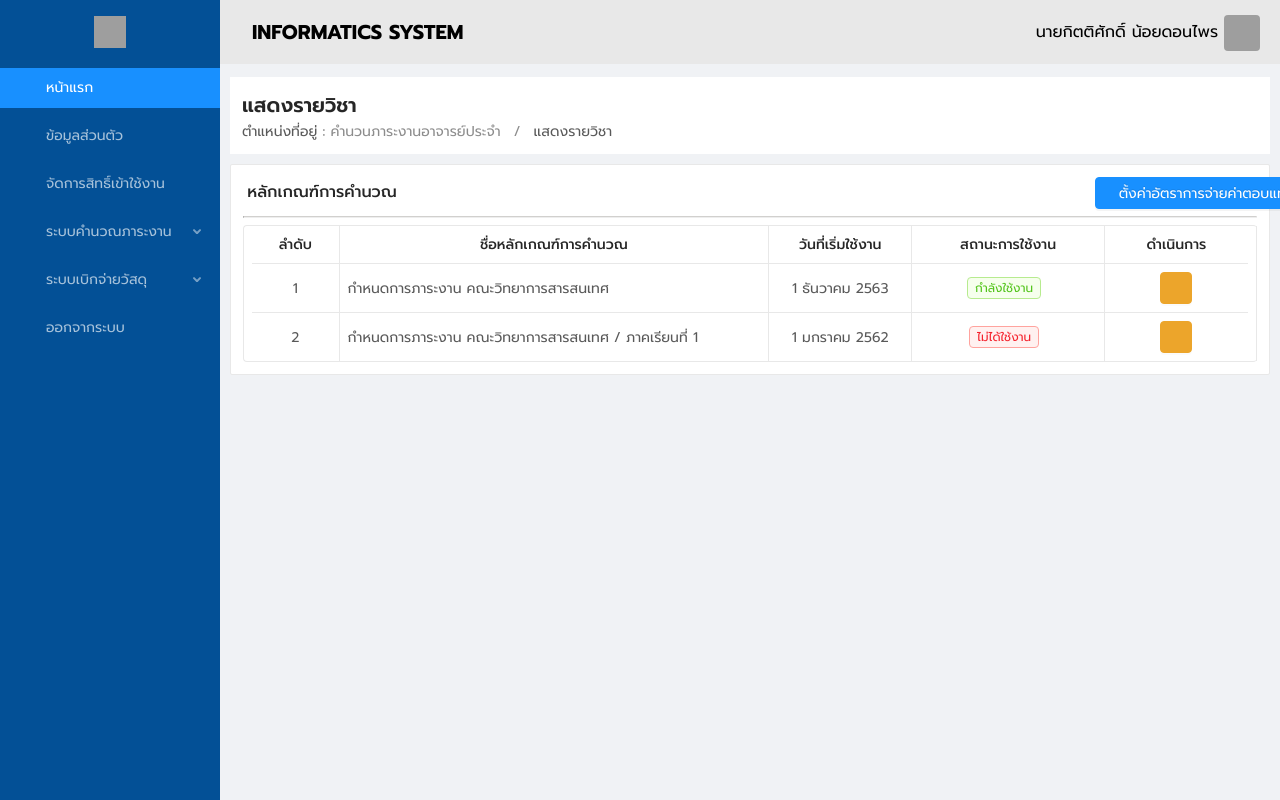
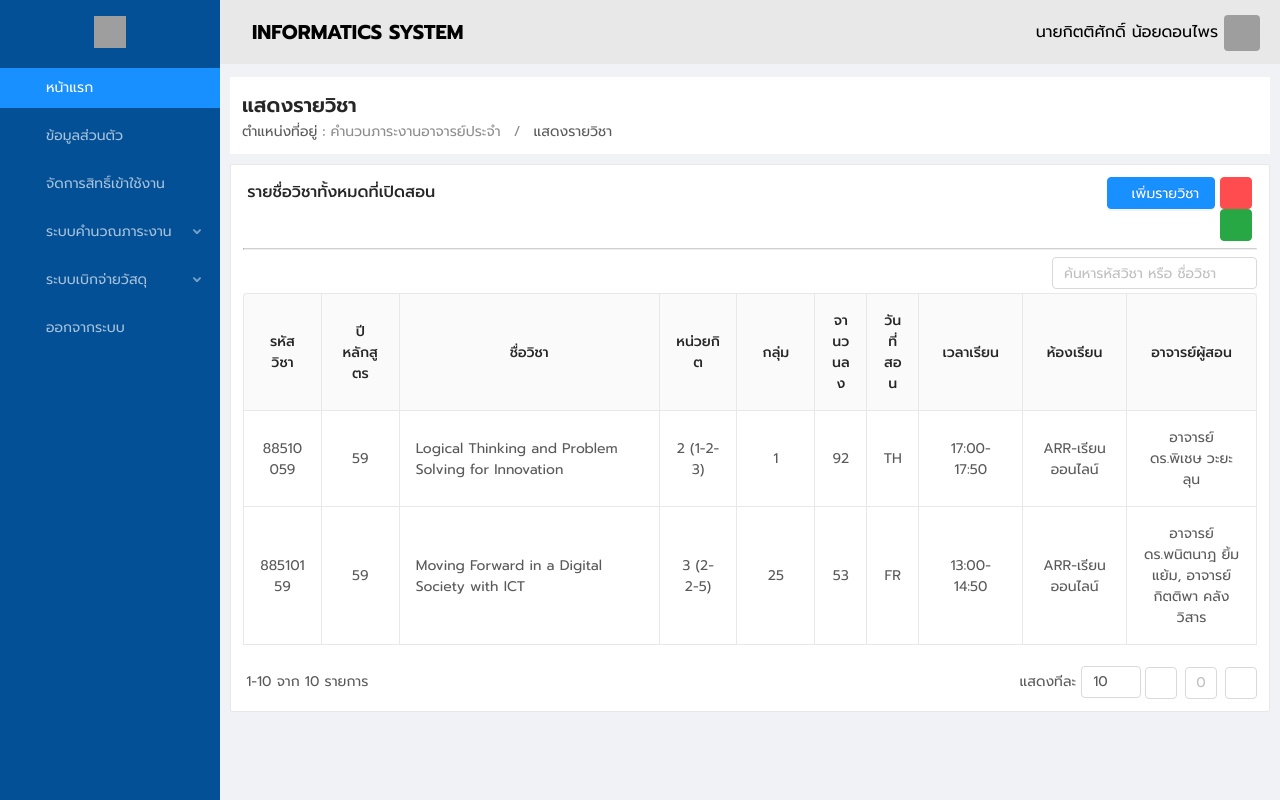
Before and after one commit to kittisak-n/Informatics_System, a Vue app: page /calculator/Show_course in a window 1280 px wide. Built offline with nearby package versions, Linux system fonts and the light colour scheme; grey boxes are pictures that could not be loaded.

Commit message:
upload file

```diff
--- a/src/App.vue
+++ b/src/App.vue
@@ -149,7 +149,7 @@
               <span>ระบบคำนวณภาระงาน</span>
             </span>
             <a-menu-item key="CWS_show">
-              <router-link :to="{ path: '/calculator/SummaryWorkload' }">
+              <router-link :to="{ path: '/calculator/Show_course' }">
               <a-icon type="folder-open" theme="filled" />ข้อมูลรายวิชา
               </router-link>
             </a-menu-item>
--- a/src/router/index.js
+++ b/src/router/index.js
@@ -22,6 +22,7 @@ import Calculation_criteria from "../views/WLS/Calculation_criteria/Calculation_
 import Detail_criteria from "../views/WLS/Calculation_criteria/Detail_criteria.vue";
 import Add_criteria from "../views/WLS/Calculation_criteria/Add_criteria.vue";
 import SummaryWorkload from "../views/WLS/Calculation_criteria/SummaryWorkload.vue";
+import Show_course from "../views/WLS/Show_course/ShowCourse.vue"
 
 Vue.use(VueRouter);
 
@@ -60,7 +61,7 @@ const routes = [
         path: "Show_course",
         name: "Show_course",
         meta: { breadCrumb: "แสดงรายวิชา" },
-        component: Calculation_criteria,
+        component: Show_course,
       },
       {
         path: "Calculation_criteria",
--- a/src/views/WLS/Show_course/ShowCourse.vue
+++ b/src/views/WLS/Show_course/ShowCourse.vue
@@ -1,13 +1,309 @@
 <template>
+  <div id="content">
+    <!-- panel -->
+    <a-row :gutter="[8, 8]">
+      <a-col :span="24">
+        <a-card size="small">
+          <a-row :gutter="[8, 8]">
+            <a-col :span="20" style="margin: 0.2em 0px">
+              <a-card-meta title="รายชื่อวิชาทั้งหมดที่เปิดสอน">
+                <a-icon
+                  slot="avatar"
+                  type="folder-open"
+                  :style="{
+                    fontSize: '150%',
+                  }"
+                />
+              </a-card-meta>
+            </a-col>
+            <a-col :span="4" :style="{ textAlign: 'right' }">
+              <a-button
+                type="primary"
+                icon="plus"
+                :style="{ marginRight: '3%' }"
+                @click="showModal"
+              >
+                เพิ่มรายวิชา
+              </a-button>
+              <a-tooltip placement="top">
+                <template slot="title">
+                  <span>ส่งออกไฟล์ PDF</span>
+                </template>
+                <a-button
+                  type="danger"
+                  icon="file-pdf"
+                  :style="{ marginRight: '3%' }"
+                  @click="exportPDF()"
+                />
+              </a-tooltip>
 
+              <a-tooltip placement="top">
+                <template slot="title">
+                  <span>ส่งออกไฟล์ EXCEL</span>
+                </template>
+                <a-button
+                  type="success"
+                  icon="file-excel"
+                  :style="{ marginRight: '3%' }"
+                />
+              </a-tooltip>
+            </a-col>
+          </a-row>
+          <hr style="width: 100%" />
+          <a-row :gutter="[8, 8]" type="flex" justify="end">
+            <a-col :span="5" style="text-align: end">
+              <a-input-search
+                placeholder="ค้นหารหัสวิชา หรือ ชื่อวิชา"
+                style="width: 100%"
+              />
+            </a-col>
+          </a-row>
+          <!-- End panel -->
+          <!-- Table -->
+          <a-row :gutter="[8, 8]">
+            <a-col :span="24">
+              <a-table
+                :columns="course_columns"
+                :data-source="course_record"
+                :pagination="false"
+                size="large"
+                :scroll="{ y: 500 }"
+                bordered
+              >
+              </a-table>
+            </a-col>
+          </a-row>
+          <!-- End Table -->
+          <br />
+          <a-row>
+            <a-col :span="15">
+              <p :style="{ margin: '0.3em 0.5%' }">1-10 จาก 10 รายการ</p>
+            </a-col>
+            <a-col :span="9" :style="{ textAlign: 'Right' }">
+              แสดงทีละ
+              <a-select
+                default-value="10"
+                :style="{ width: '60px', marginRight: '1%' }"
+              >
+                <a-select-option value="10"> 10 </a-select-option>
+                <a-select-option value="25"> 25 </a-select-option>
+                <a-select-option value="50"> 50 </a-select-option>
+                <a-select-option value="100"> 100 </a-select-option>
+              </a-select>
+
+              <a-pagination
+                :style="{ display: 'inline' }"
+                v-model="current"
+                :total="total"
+                :page-size="10"
+              />
+            </a-col>
+          </a-row>
+        </a-card>
+      </a-col>
+    </a-row>
+    <div id="modal">
+      <a-modal
+        title="Title"
+        :visible="modal_insert"
+        :confirm-loading="confirmLoading"
+        @ok="handleOk"
+        @cancel="handleCancel"
+      >
+        <a-row :gutter="[24, 30]">
+          <a-col :span="24">
+            <a-card :bordered="false">
+              <a-col :span="24">
+                <a-button type="submit" block> Primary </a-button>
+              </a-col>
+              <a-col :span="12" :offset="6">
+                <a-upload
+                  name="file"
+                  :multiple="true"
+                  :headers="headers"
+                  @change="handleChange"
+                >
+                  <a-button
+                    ><a-icon type="upload" /> เพิ่มแบบ Upload file
+                  </a-button>
+                </a-upload>
+              </a-col>
+            </a-card>
+          </a-col>
+        </a-row>
+      </a-modal>
+    </div>
+  </div>
 </template>
 
 <script>
 export default {
-
-}
+  data() {
+    return {
+      modal_insert: false,
+      confirmLoading: false,
+      course_columns: [
+        {
+          title: "รหัสวิชา",
+          dataIndex: "course_code",
+          key: "course_code",
+          width: "3%",
+          scopedSlots: {
+            customRender: "course_code",
+          },
+          type: "flex",
+          align: "center",
+        },
+        {
+          title: "ปีหลักสูตร",
+          dataIndex: "course_year",
+          key: "course_year",
+          width: "3%",
+          scopedSlots: {
+            customRender: "course_year",
+          },
+          type: "flex",
+          align: "center",
+        },
+        {
+          title: "ชื่อวิชา",
+          dataIndex: "course_name",
+          key: "course_name",
+          width: "10%",
+          scopedSlots: {
+            customRender: "course_name",
+          },
+        },
+        {
+          title: "หน่วยกิต",
+          dataIndex: "course_credit",
+          key: "course_credit",
+          width: "3%",
+          scopedSlots: {
+            customRender: "course_credit",
+          },
+          type: "flex",
+          align: "center",
+        },
+        {
+          title: "กลุ่ม",
+          dataIndex: "course_sec",
+          key: "course_sec",
+          width: "3%",
+          scopedSlots: {
+            customRender: "course_sec",
+          },
+          type: "flex",
+          align: "center",
+        },
+        {
+          title: "จานวนลง",
+          dataIndex: "course_student",
+          key: "course_student",
+          width: "2%",
+          scopedSlots: {
+            customRender: "course_student",
+          },
+          type: "flex",
+          align: "center",
+        },
+        {
+          title: "วันที่สอน",
+          dataIndex: "course_day",
+          key: "course_day",
+          width: "2%",
+          scopedSlots: {
+            customRender: "course_day",
+          },
+          type: "flex",
+          align: "center",
+        },
+        {
+          title: "เวลาเรียน",
+          dataIndex: "course_time",
+          key: "course_time",
+          width: "4%",
+          scopedSlots: {
+            customRender: "course_time",
+          },
+          type: "flex",
+          align: "center",
+        },
+        {
+          title: "ห้องเรียน",
+          dataIndex: "course_room",
+          key: "course_room",
+          width: "4%",
+          scopedSlots: {
+            customRender: "course_room",
+          },
+          type: "flex",
+          align: "center",
+        },
+        {
+          title: "อาจารย์ผู้สอน",
+          dataIndex: "course_teacher",
+          key: "course_teacher",
+          width: "5%",
+          scopedSlots: {
+            customRender: "course_teacher",
+          },
+          type: "flex",
+          align: "center",
+        },
+      ],
+      course_record: [
+        {
+          key: 1,
+          course_code: 88510059,
+          course_year: 59,
+          course_name: "Logical Thinking and Problem Solving for Innovation",
+          course_credit: "2 (1-2-3)",
+          course_sec: 1,
+          course_student: 92,
+          course_day: "TH",
+          course_time: "17:00-17:50",
+          course_room: "ARR-เรียนออนไลน์",
+          course_teacher: "อาจารย์ ดร.พิเชษ วะยะลุน",
+        },
+        {
+          key: 2,
+          course_code: 88510159,
+          course_year: 59,
+          course_name: "Moving Forward in a Digital Society with ICT",
+          course_credit: "3 (2-2-5)",
+          course_sec: 25,
+          course_student: 53,
+          course_day: "FR",
+          course_time: "13:00-14:50",
+          course_room: "ARR-เรียนออนไลน์",
+          course_teacher:
+            "อาจารย์ ดร.พนิตนาฎ ยิ้มแย้ม, อาจารย์กิตติพา คลังวิสาร",
+        },
+      ],
+    };
+  },
+  methods: {
+    showModal() {
+      this.modal_insert = true;
+    },
+    handleCancel() {
+      console.log("Clicked cancel button");
+      this.modal_insert = false;
+    },
+    handleChange(info) {
+      if (info.file.status !== 'uploading') {
+        console.log(info.file, info.fileList);
+      }
+      if (info.file.status === 'done') {
+        this.$message.success(`${info.file.name} file uploaded successfully`);
+      } else if (info.file.status === 'error') {
+        this.$message.error(`${info.file.name} file upload failed.`);
+      }
+    },
+  },
+};
 </script>
 
 <style>
-
 </style>
```
